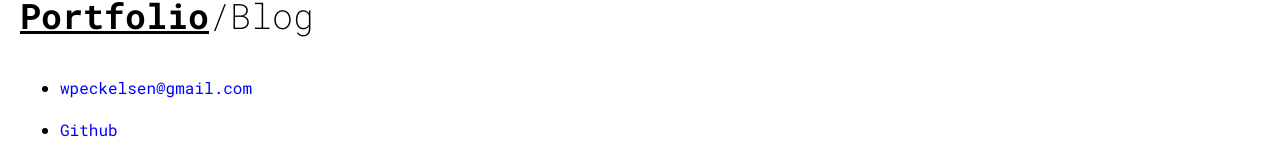
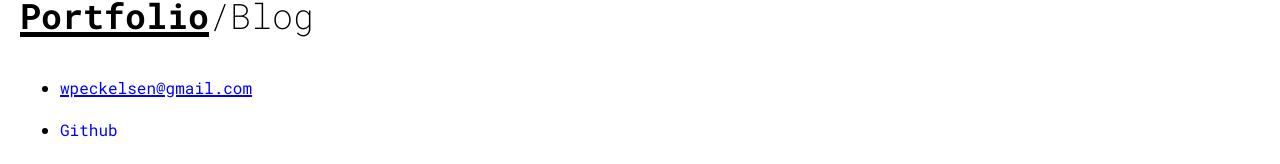
Before and after one commit to wpeckelsen/wwwpeckelsen, a Next.js app: page / in a window 1280 px wide. In both pictures the pointer is over the link "wpeckelsen@gmail.com". Shown: the part 452-616 px from the top of the page. Built offline with nearby package versions, Linux system fonts and the light colour scheme; no server answers.

Commit message:
titles css fix

```diff
--- a/app/style/globals.scss
+++ b/app/style/globals.scss
@@ -54,8 +54,8 @@ a {
 }
 
 a:hover {
-  // text-decoration: underline;
-  text-decoration-thickness: 3px;
+  text-decoration: underline;
+  text-decoration-thickness: 2px;
 }
 
 b {
@@ -83,6 +83,7 @@ input {
 .active {
   font-weight: bold;
   text-decoration: underline;
+  text-decoration-thickness: 5px;
 }
 
 .active:hover {
@@ -95,8 +96,8 @@ input {
 .inactive:hover{
   font-weight: bold;
   cursor: pointer;
-
-
+  text-decoration: underline;
+  text-decoration-thickness: 5px;
 }
 
 
```
